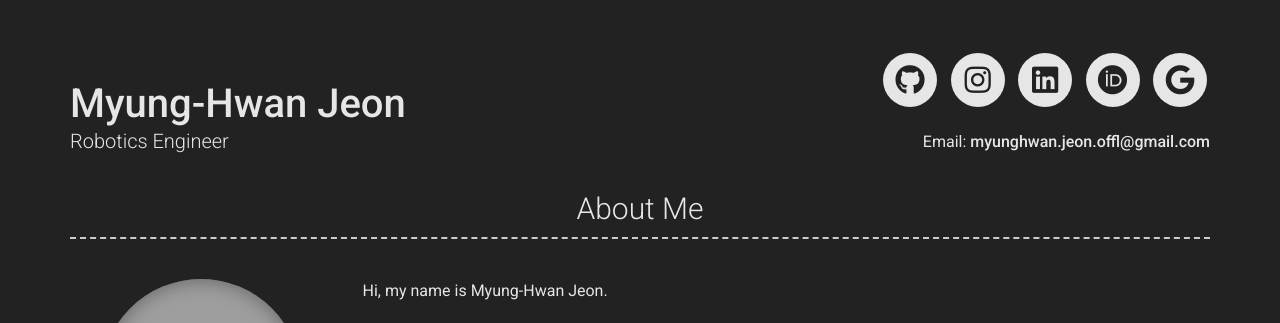
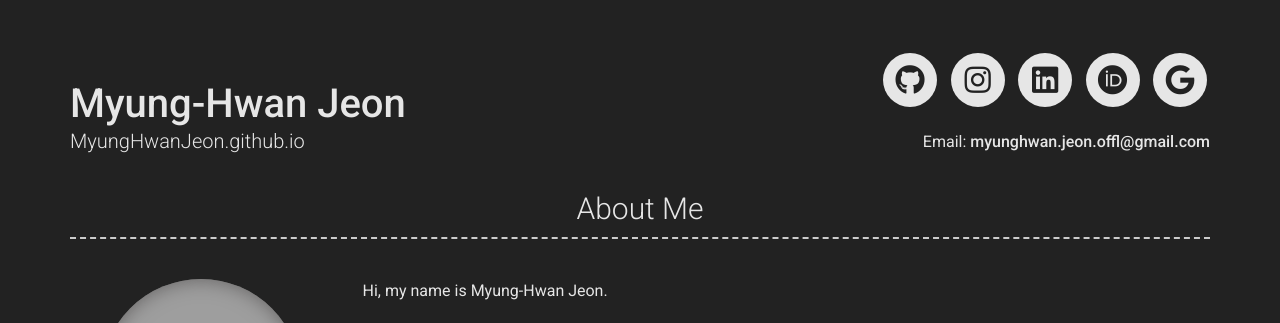
Before and after one commit to MyungHwanJeon/MyungHwanJeon.github.io, a Jekyll site: the page built from index.md, in a window 1280 px wide and 900 px high. Shown: the top 323 px of the window. Built offline with Jekyll 4.4.1, drawn with Linux system fonts in a browser that asks for light colours; nearby versions of some CDN libraries; some of the changed lines change nothing that is shown; grey boxes are pictures that could not be loaded.

Commit message:
Update _config.yml

```diff
--- a/_config.yml
+++ b/_config.yml
@@ -7,7 +7,7 @@ version: 2
 
 # Personal info
 name: Myung-Hwan Jeon
-title: Robotics Engineer
+# title: Robotics Engineer
 email: myunghwan.jeon.offl@gmail.com
 # email_title: Email (Email title override)
 # phone: Your phone number (optional)
```
